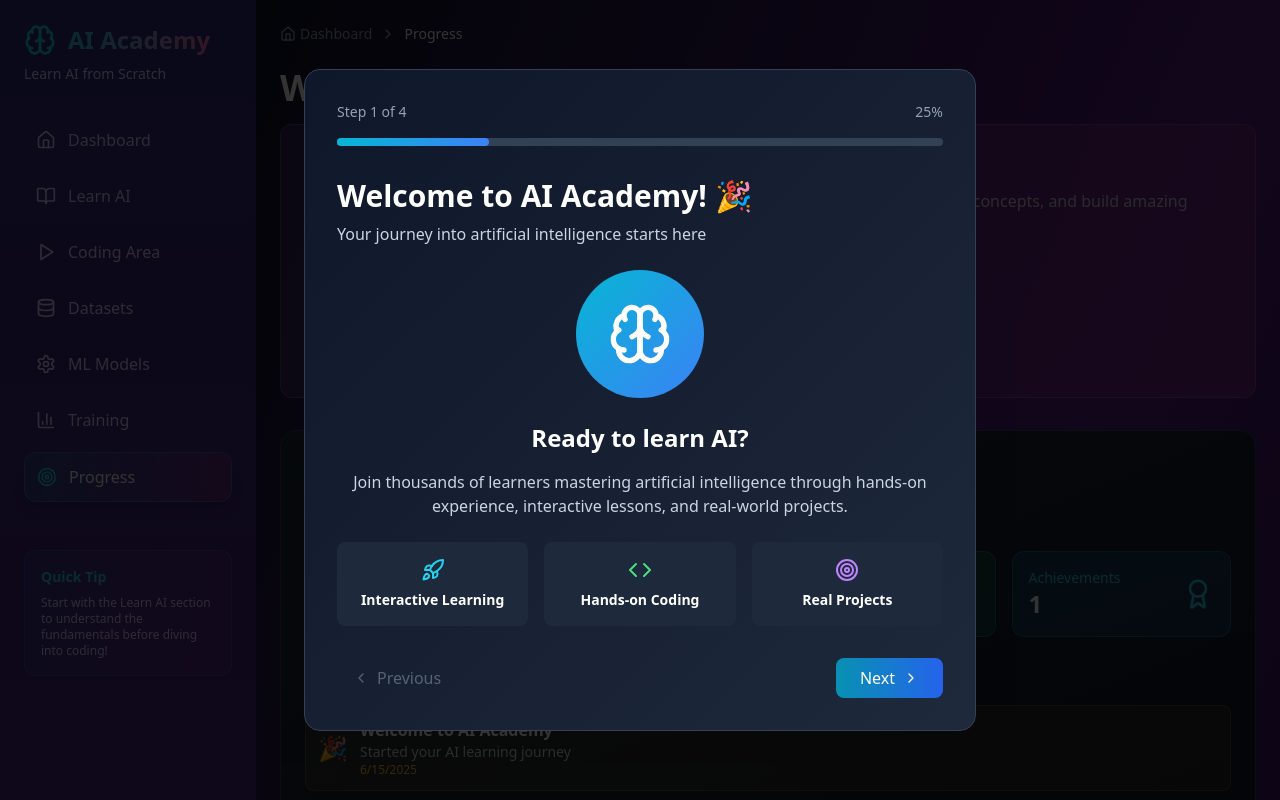
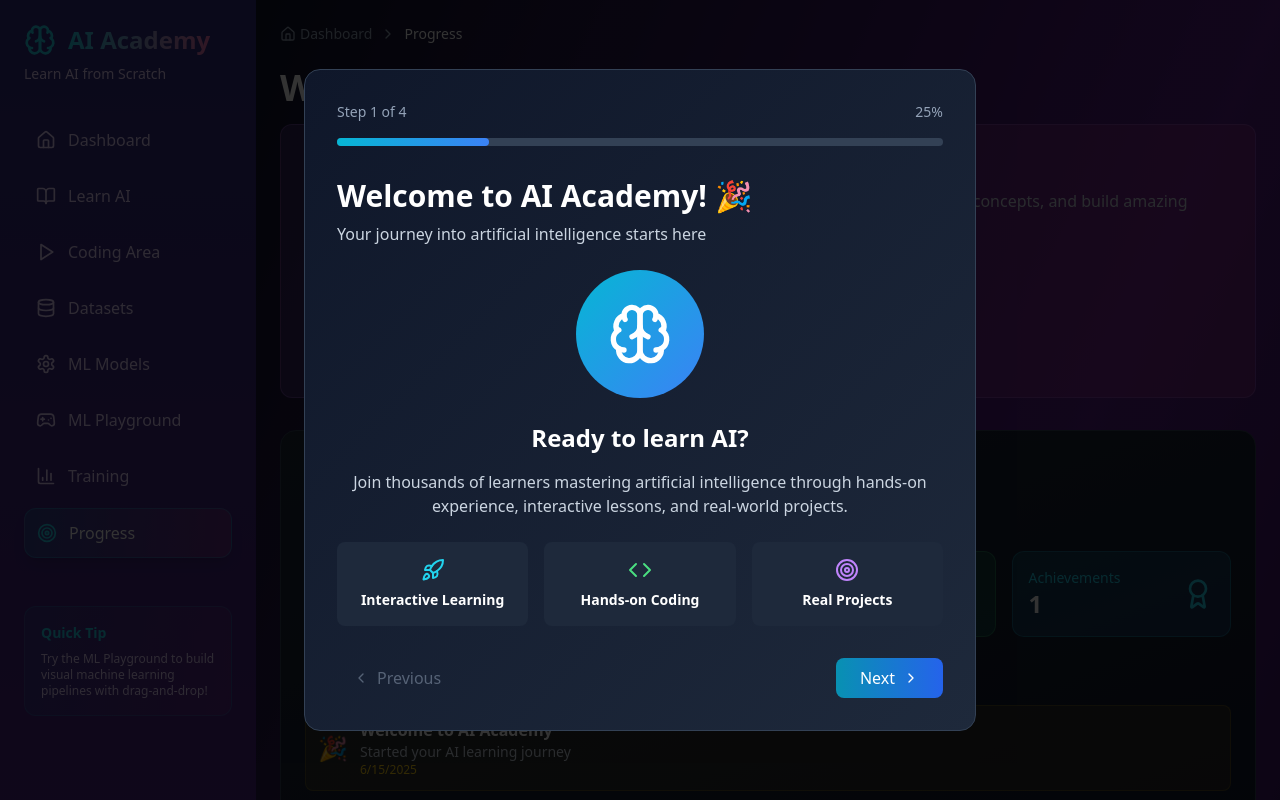
Before and after one commit to instarek79/learn-ml-compass, a React (Vite) app: page /progress in a window 1280 px wide. Shown: the top 800 px of the page. Built offline with nearby package versions, Linux system fonts and the light colour scheme.

Commit message:
Add ML Playground link to sidebar
- Added a navigation link to the sidebar for the ML Playground.
- Fixed the manual navigation to the NotFound page.
- Ensured all playground options are working.

```diff
--- a/src/App.tsx
+++ b/src/App.tsx
@@ -38,6 +38,7 @@ const App = () => {
                     <Route path="/code" element={<CodingArea />} />
                     <Route path="/datasets" element={<Datasets />} />
                     <Route path="/models" element={<MLModels />} />
+                    <Route path="/playground" element={<MLPlayground />} />
                     <Route path="/training" element={<Dashboard />} />
                     <Route path="/progress" element={<Dashboard />} />
                     <Route path="*" element={<NotFound />} />
--- a/src/components/Sidebar.tsx
+++ b/src/components/Sidebar.tsx
@@ -1,6 +1,6 @@
 
 import React from 'react';
-import { Brain, Database, Settings, BookOpen, Play, BarChart3, Target, Home } from 'lucide-react';
+import { Brain, Database, Settings, BookOpen, Play, BarChart3, Target, Home, Gamepad2 } from 'lucide-react';
 import { useLocation, Link } from 'react-router-dom';
 
 const navItems = [
@@ -9,6 +9,7 @@ const navItems = [
   { icon: Play, label: 'Coding Area', path: '/code' },
   { icon: Database, label: 'Datasets', path: '/datasets' },
   { icon: Settings, label: 'ML Models', path: '/models' },
+  { icon: Gamepad2, label: 'ML Playground', path: '/playground' },
   { icon: BarChart3, label: 'Training', path: '/training' },
   { icon: Target, label: 'Progress', path: '/progress' },
 ];
@@ -55,7 +56,7 @@ export const Sidebar = () => {
       <div className="mt-12 p-4 bg-gradient-to-r from-cyan-500/10 to-pink-500/10 rounded-xl border border-cyan-400/20">
         <h3 className="text-sm font-semibold text-cyan-400 mb-2">Quick Tip</h3>
         <p className="text-xs text-purple-200">
-          Start with the Learn AI section to understand the fundamentals before diving into coding!
+          Try the ML Playground to build visual machine learning pipelines with drag-and-drop!
         </p>
       </div>
     </div>
```
